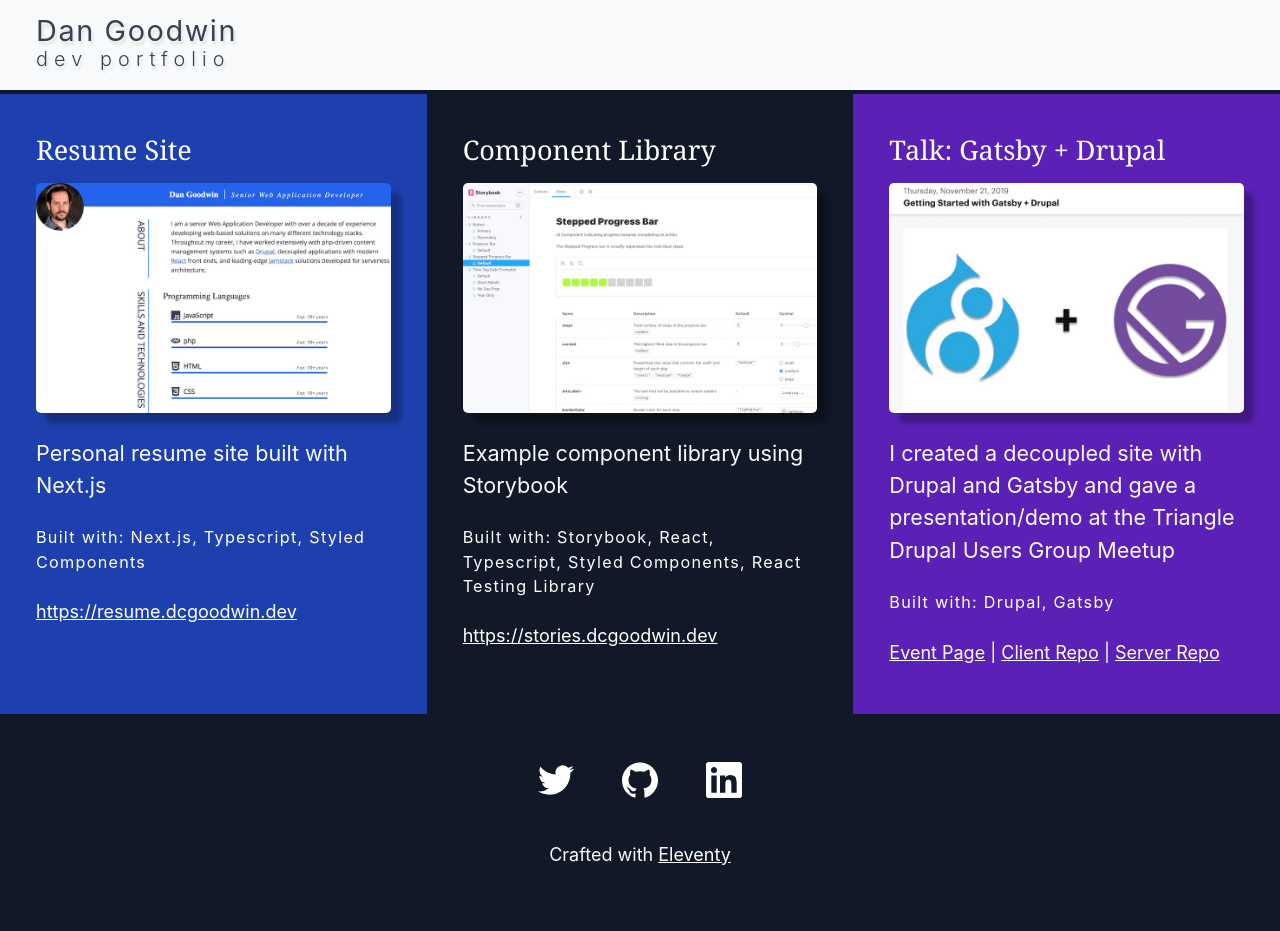
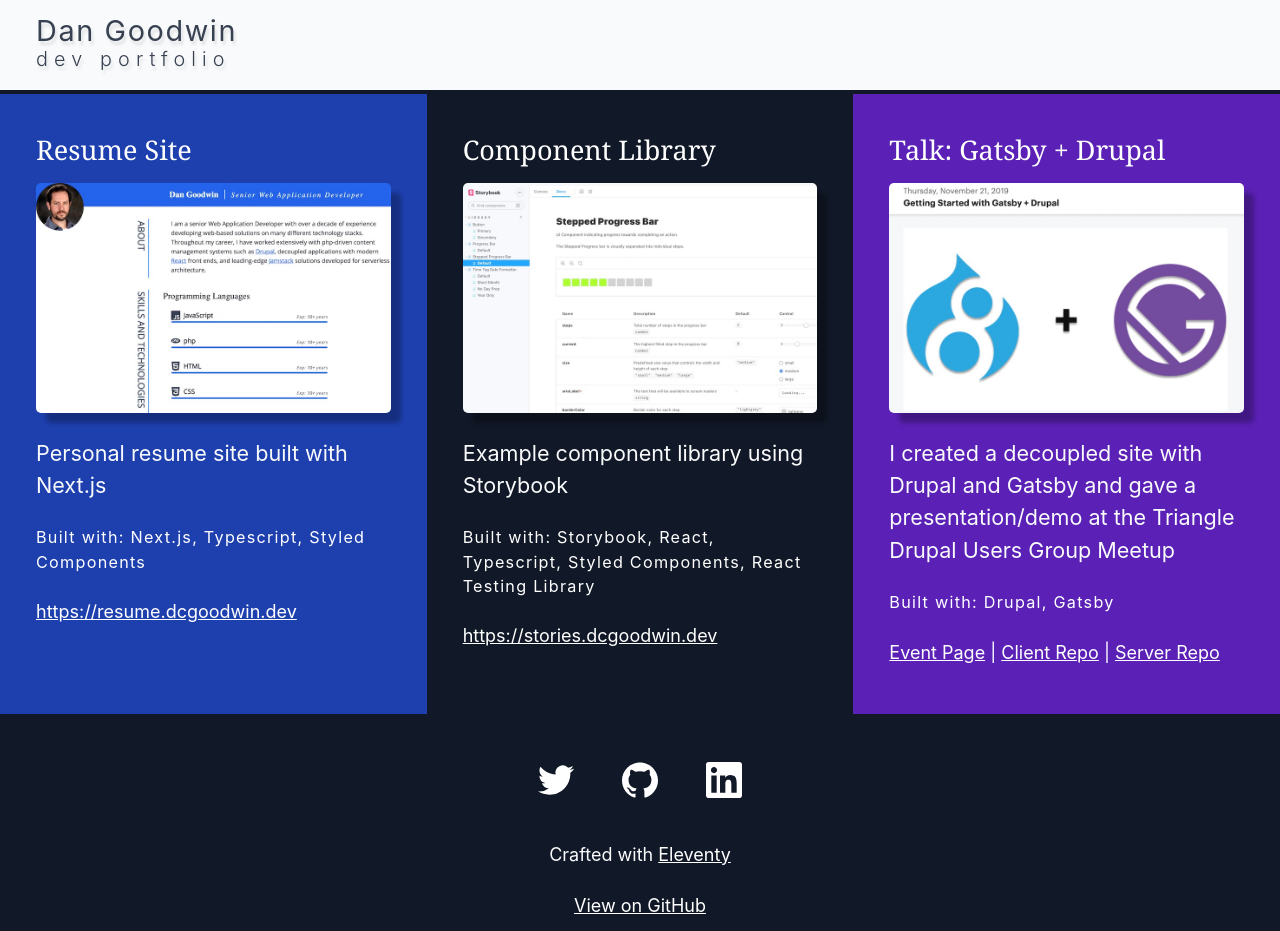
Before and after one commit to dcgoodwin2112/dcg-dev-portfolio, an Eleventy site: page src/index.md in a window 1280 px wide. Before the commit the page ends 880 px from the top, so only its background shows below. Built offline with nearby package versions, Linux system fonts and the light colour scheme; Eleventy itself is replaced by a stand-in of ours; files that its build step writes are made by us from their sources.

Commit message:
Add github link to footer

```diff
--- a/src/_includes/layouts/base.njk
+++ b/src/_includes/layouts/base.njk
@@ -1,5 +1,5 @@
 <!doctype html>
-<html lang="{{ metadata.language or "en"}}">
+<html lang="{{ metadata.language or "en" }}">
   <head>
     <meta charset="utf-8">
     <meta name="viewport" content="width=device-width, initial-scale=1.0">
@@ -9,7 +9,7 @@
     <meta name="twitter:site" content="{{ twitterSite or metadata.author.twitter }}"/>
     <meta name="twitter:title" content="{{ title or metadata.title }}"/>
     <meta name="twitter:description" content="{{ description or metadata.description }}"/>
-    <meta name="twitter:image" content="{{ ogImage or metadata.ogImage }}" />
+    <meta name="twitter:image" content="{{ ogImage or metadata.ogImage }}"/>
     <meta name="twitter:image:alt" content="{{ title or metadata.title }}"/>
     <meta property="og:image" content="{{ ogImage or metadata.ogImage }}"/>
     <meta property="og:title" content="{{ title or metadata.title }}"/>
@@ -47,6 +47,9 @@
       <p>Crafted with
         <a href="https://www.11ty.dev/">Eleventy</a>
       </p>
+      <p>
+        <a href="https://github.com/dcgoodwin2112/dcg-dev-portfolio">View on GitHub</a>
+      </p>
     </footer>
   </body>
 </html>
```
